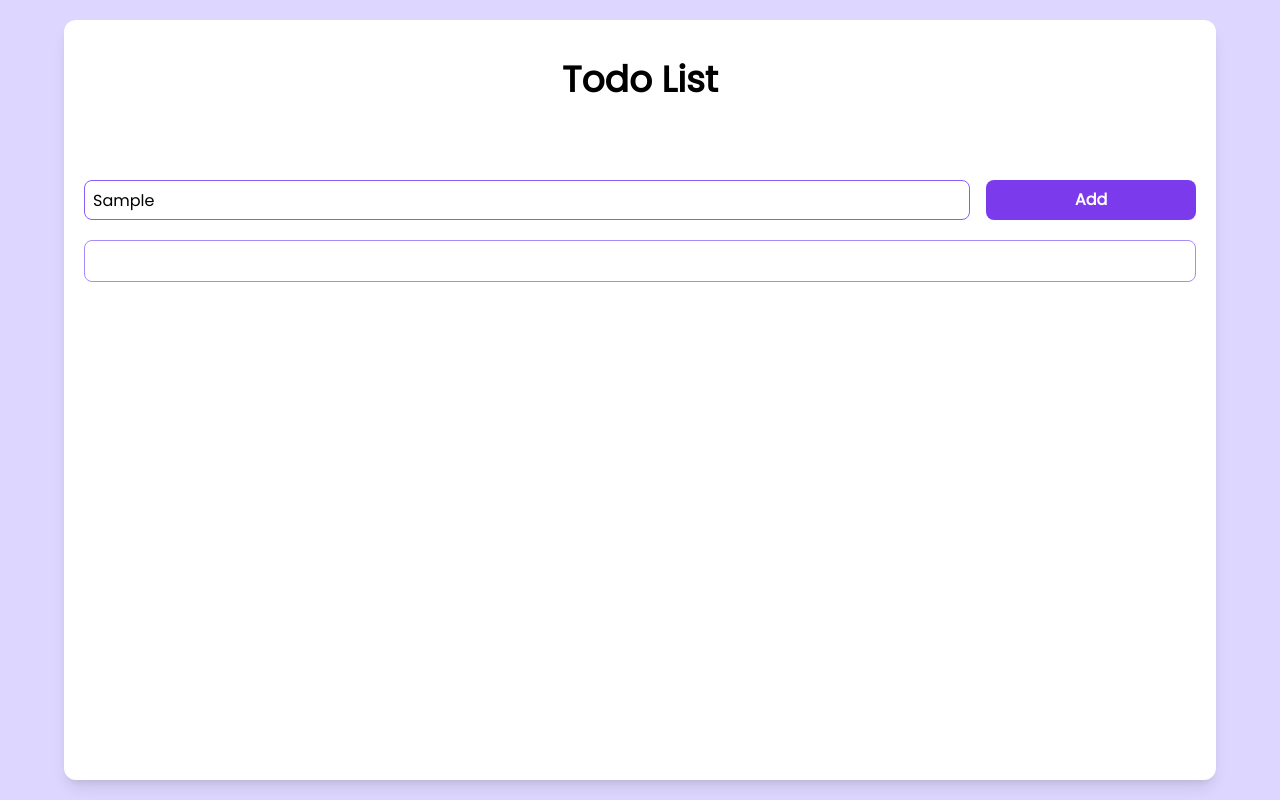
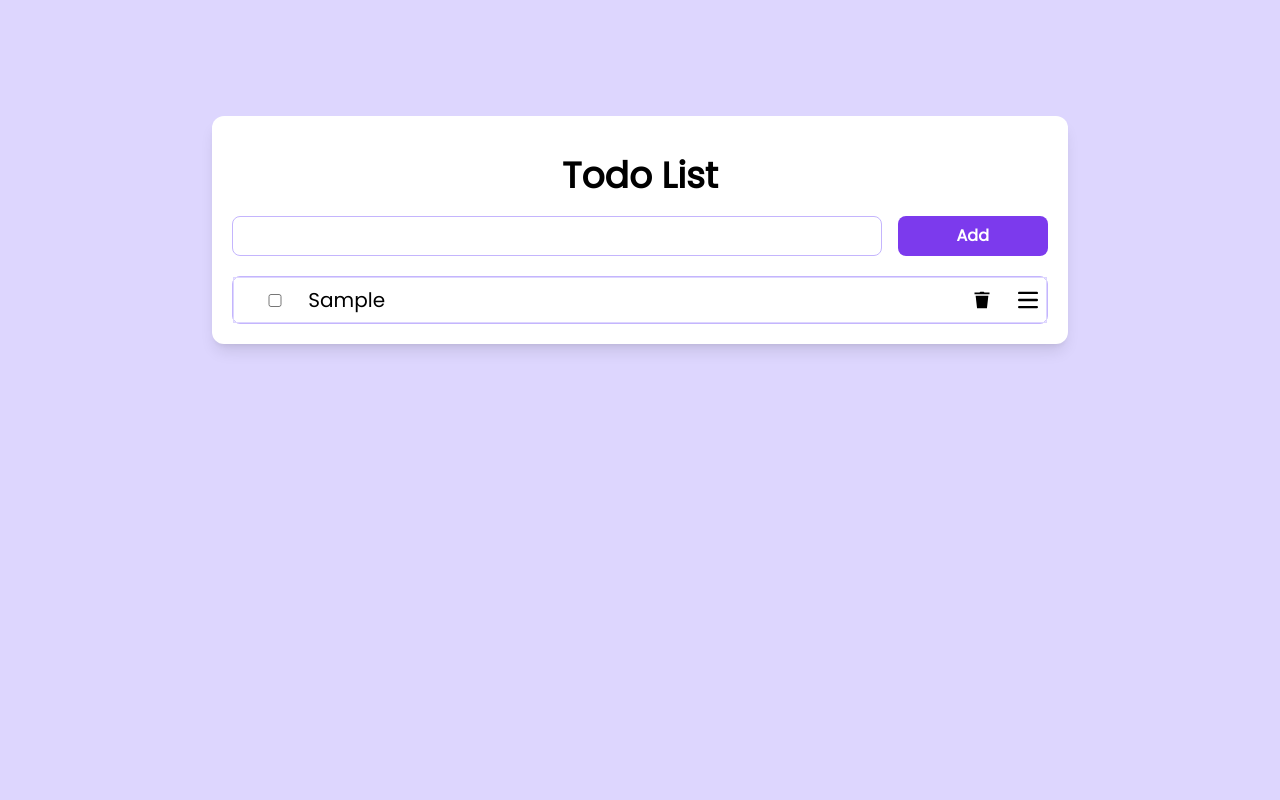
Before and after one commit to fmway/BelajarJS, a plain HTML site: page index.html in a window 1280 px wide. Both pictures are taken after typing "Sample" into the empty fields and a click on the button "Add". Drawn offline with nearby package versions, Linux system fonts and the light colour scheme.

Commit message:
add interactivity using javascript

```diff
--- a/index.html
+++ b/index.html
@@ -38,15 +38,15 @@
     };
   </script>
   </head>
-  <body class="font-sans">
-    <div class="min-w-screen min-h-screen bg-violet-200 flex justify-center px-5 py-5">
+  <body class="font-sans bg-violet-200">
+    <div class="max-w-4xl min-h-min mx-auto sm:mt-24 flex justify-center px-5 py-5">
       <div class="w-full max-w-6xl mx-auto rounded-xl bg-white shadow-lg p-5 text-black">
-        <h1 class="font-bold text-4xl text-center pt-5 mb-20">Todo List</h1>
+        <h1 class="font-bold text-4xl text-center pt-5 mb-5">Todo List</h1>
         <div class="grid grid-cols-5 gap-4 mb-5">
-          <input class="p-2 border col-span-5 md:col-span-4 border-violet-500 w-full h-10 rounded-lg" type="text" name="text" value="" />
-          <button class="bg-violet-600 h-10 col-end-6 text-white font-bold rounded-lg">Add</button>
+          <input id="input" class="p-2 border col-span-5 sm:col-span-4 focus:outline-violet-700 focus:shadow-outline border-violet-300 w-full h-10 rounded-lg" type="text" name="text" value="" />
+          <button onclick="addTodo()" class="bg-violet-600 h-10 col-start-4 sm:col-start-5 col-end-6 hover:bg-violet-700 active:bg-violet-300 active:text-slate-700 text-white font-bold rounded-lg">Add</button>
         </div>
-        <div class="rounded-lg border border-violet-400 p-5"></div>
+        <div id="list-todo"></div>
       </div>
     </div>
 <!--    <form>-->
--- a/main.js
+++ b/main.js
@@ -57,3 +57,90 @@
 //   value.innerText = isi;
 //   event.preventDefault();
 // })
+
+
+/*  */
+const todo = document.querySelector("#list-todo");
+const input = document.querySelector("#input");
+
+// It will run when the user types something in the input
+input.addEventListener("keyup", (e) => {
+  if (e.key == "Enter") addTodo(); // if type enter run addTodo
+});
+
+// Add todo is for a function that will generate html code from input to the todo-list div
+const addTodo = () => {
+  if (input.value == "") return; // if value in input is empty, do nothing
+  const { value } = input;
+  const id = "" + (new Date).getTime(); // id is just for fun, because i like it
+
+  // El is the super container
+  const el = document.createElement("div");
+  todo.className = "rounded-lg border border-violet-300";
+  el.className = "text-xl border border-violet-200 p-2 flex flex-row justify-between items-center";
+
+  // checkbox
+  const checkbox = document.createElement("input");
+  checkbox.className = "basis-1/12";
+  checkbox.type = "checkbox";
+
+  // when checkbox changes to checked, the next element will be strikethrough / line through
+  checkbox.addEventListener("change", (e) => {
+    const text = e.target.nextElementSibling;
+    text.classList.toggle('line-through')
+  });
+  checkbox.value = value;
+  checkbox.id = id;
+
+  // Label.
+  const label = document.createElement("label");
+  label.className = "basis-10/12";
+  label.htmlFor = id;
+  label.innerText = value;
+
+  // button have two action
+  const buttons = document.createElement("div");
+  buttons.className = "basis-2/12 md:basis-1/12 flex justify-around md:justify-between items-center";
+
+  // first is for delete
+  const delbut = document.createElement("button");
+  delbut.innerHTML = `
+    <svg xmlns="http://www.w3.org/2000/svg" class="w-5 h-5 hover:fill-red-500 active:fill-red-800" viewBox="0 0 24 24">
+      <path d="M 10 2 L 9 3 L 3 3 L 3 5 L 21 5 L 21 3 L 15 3 L 14 2 L 10 2 z M 4.3652344 7 L 6.0683594 22 L 17.931641 22 L 19.634766 7 L 4.3652344 7 z" />
+    </svg>`;
+
+  // when delete button is clicked, it will be remove the super div / super container
+  delbut.addEventListener("click", (e) => {
+    // there are several possible elements to click
+    let parent = e.target.parentElement.parentElement; // maybe button is clicked
+    if (e.target.tagName == "path") { // or the path is clicked
+      parent = parent.parentElement.parentElement;
+    } else if (e.target.tagName == "svg") { // or the svg is clicked
+      parent = parent.parentElement;
+    }
+    const ancestor = parent.parentElement; // ancestor is the same as list-todo, you can remove this
+    parent.remove();
+    if (!ancestor.hasChildNodes()) { // this will remove the border and padding rather than changing it to display none
+      ancestor.className = "";
+    }
+  });
+
+  // drag button
+  const dragbut = document.createElement("button");
+  dragbut.innerHTML = `
+    <svg class="w-5 h-5" xmlns="http://www.w3.org/2000/svg" viewBox="0 0 17 14">
+      <path stroke="currentColor" stroke-linecap="round" stroke-linejoin="round" stroke-width="2" d="M1 1h15M1 7h15M1 13h15"/>
+    </svg>
+  `;
+
+  buttons.appendChild(delbut);
+  buttons.appendChild(dragbut);
+
+  el.appendChild(checkbox);
+  el.appendChild(label);
+  el.appendChild(buttons);
+
+  todo.appendChild(el);
+
+  input.value = "";
+};
```
